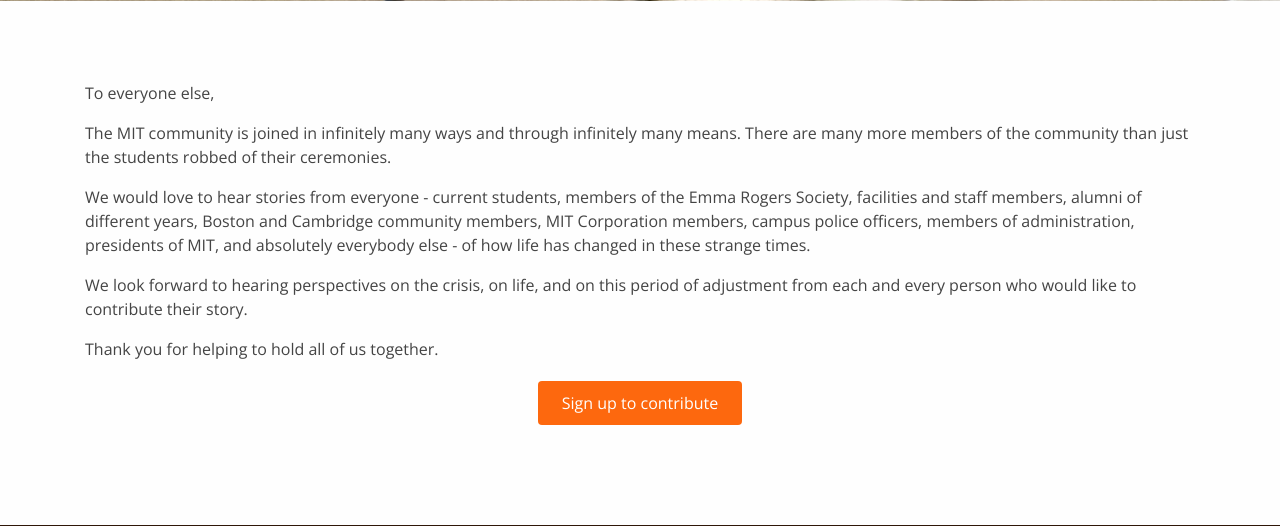
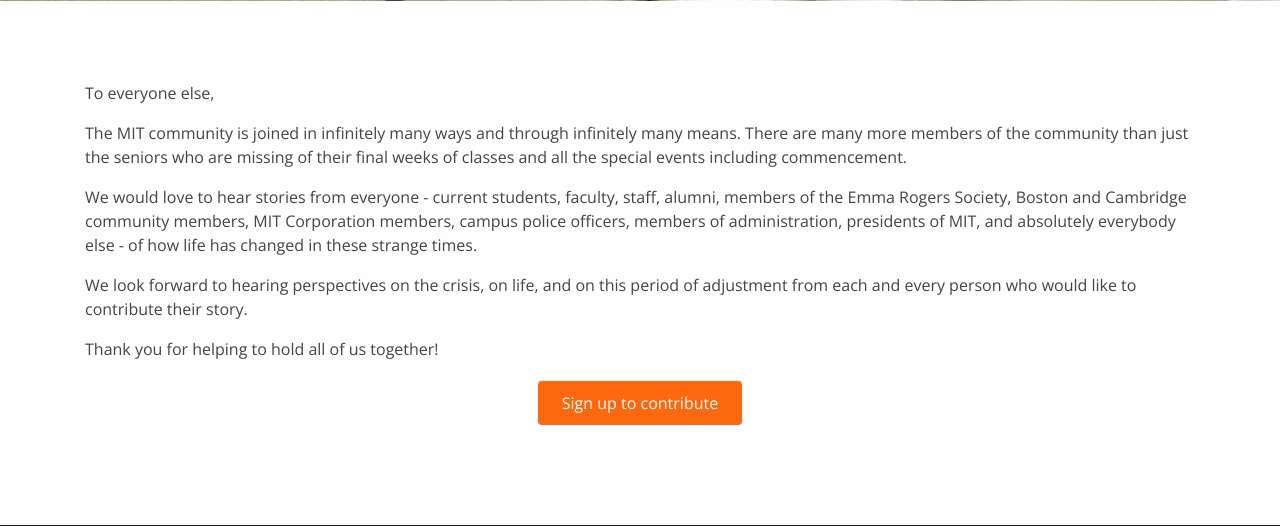
Before and after one commit to dggsax/endurance, a Flask app: page /to-everyone-else in a window 1280 px wide. Shown: the part 559-1085 px from the top of the page. Run offline with Flask 2, Linux system fonts and the light colour scheme; the visitor is signed in with stand-in values (Sample User, id 1); parts of the project's set-up code (start-up, migrations or seed data) failed here and were passed over; some libraries are stand-ins or nearby versions.

Commit message:
Updated wording to be more poignant, and less vulgar

```diff
--- a/web/templates/everyone_else.html
+++ b/web/templates/everyone_else.html
@@ -32,20 +32,18 @@
             <div class="container">
                 <p>To everyone else, </p>
                 <p>The MIT community is joined in infinitely many ways and through infinitely many means. There are many
-                    more members of the community than just the students robbed of their ceremonies. </p>
+                more members of the community than just the seniors who are missing of their final weeks of classes and
+                all the special events including commencement.</p>
 
-                <p>We would love to hear
-                    stories from everyone - current students, members of the Emma Rogers Society, facilities and staff
-                    members, alumni of different years, Boston and Cambridge community members, MIT Corporation members,
-                    campus police officers, members of administration, presidents of MIT, and absolutely everybody else
-                    - of how life has changed in these strange times.</p>
+                <p>We would love to hear stories from everyone - current students, faculty, staff, alumni, members of the
+                Emma Rogers Society, Boston and Cambridge community members, MIT Corporation members, campus police
+                officers, members of administration, presidents of MIT, and absolutely everybody else - of how life has
+                changed in these strange times.</p>
 
+                <p>We look forward to hearing perspectives on the crisis, on life, and on this period of adjustment from
+                each and every person who would like to contribute their story.</p>
 
-                <p>We look forward to hearing perspectives on the crisis, on
-                life, and on this period of adjustment from each and every person who would like to contribute their
-                story.</p>
-
-                <p>Thank you for helping to hold all of us together.</p>
+                <p>Thank you for helping to hold all of us together!</p>
 
                 <div class="button-container">
                     <a href="{{ url_for('main.sign_up_view') }}" class="sign-up-button">
```
Also changed, not shown: web/templates/home.html (+7 -4 lines).
